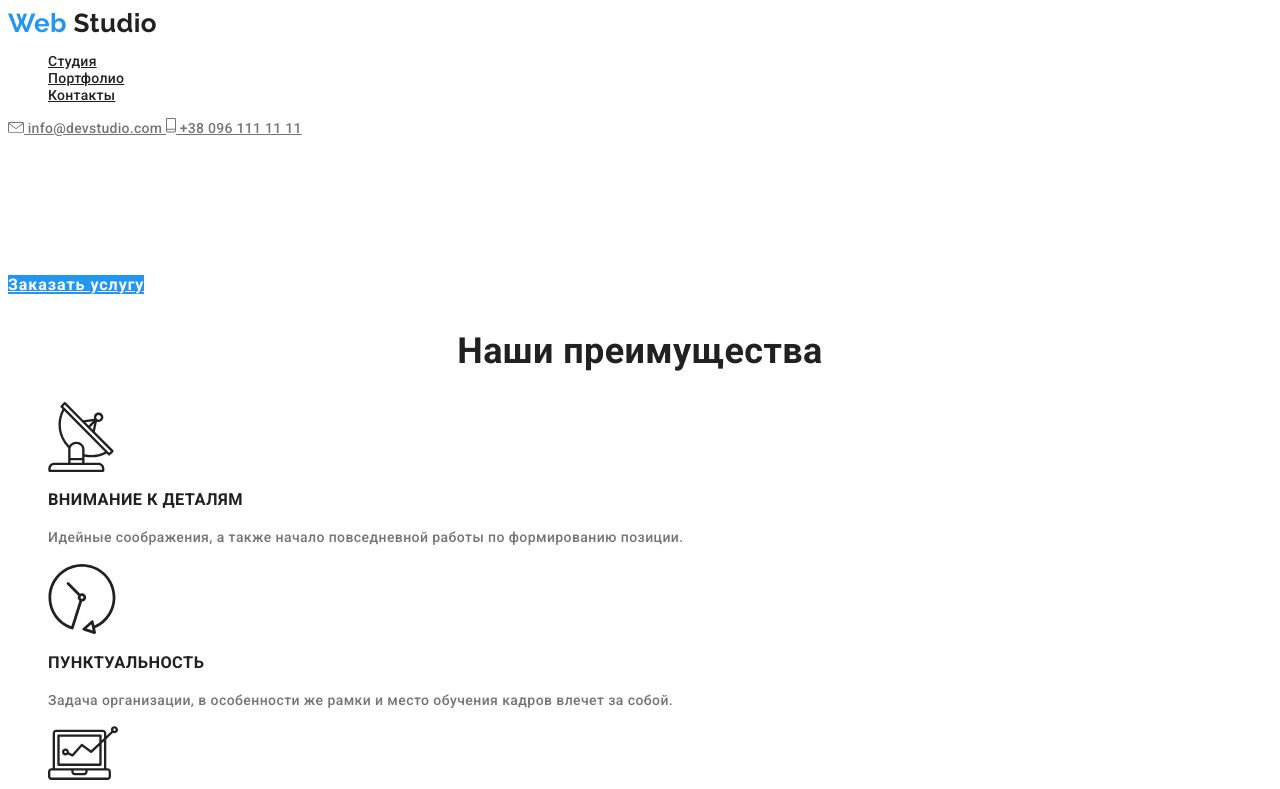
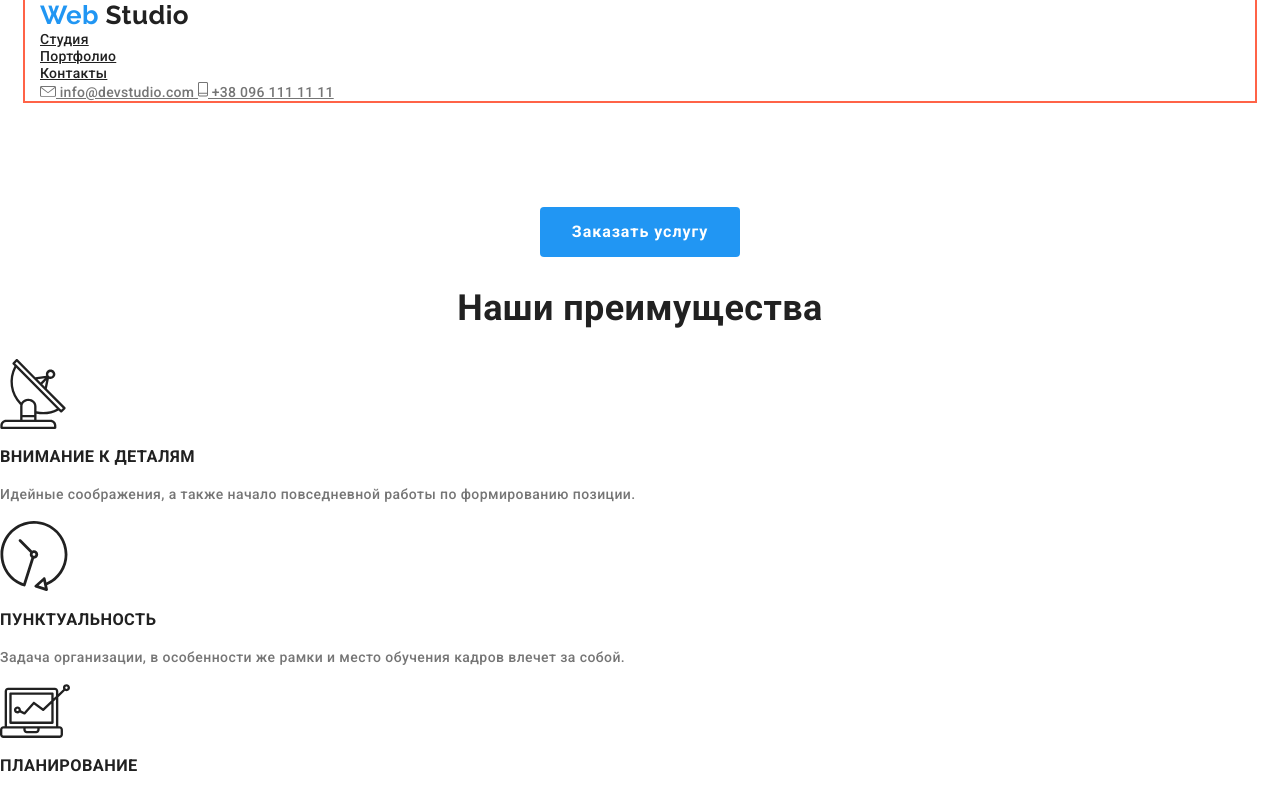
Before and after one commit to AntonFab/goit-markup-hw-03, a plain HTML site: page index.html in a window 1280 px wide. Shown: the top 789 px of the page. Drawn offline with nearby package versions, Linux system fonts and the light colour scheme.

Commit message:
Wrapped header elements in container class and  set up container class in CSS file
+ added normalize.css to index.html and portfolio.html
+ reset ul margins
+ changes in hero section (margins, aligns, button)

```diff
--- a/css/main.css
+++ b/css/main.css
@@ -44,7 +44,18 @@ body {
 }
 
 ul {
+  margin: 0;
+  padding: 0;
   list-style: none;
+}
+
+/* Container */
+.container {
+  margin: 0 auto;
+  width: 1230px;
+  padding-left: 15px;
+  padding-right: 15px;
+  outline: 2px solid tomato;
 }
 
 /* Site navigation */
@@ -76,7 +87,13 @@ ul {
 }
 
 /* Hero */
+.hero {
+  text-align: center;
+}
+
 .hero-title {
+  margin-top: 0;
+  margin-bottom: 46px;
   color: var(--primary-white-color);
   font-weight: 900;
   font-size: 44px;
@@ -167,8 +184,13 @@ footer {
 
 /* Buttons */
 .button {
+  display: inline-block;
+  border-radius: 4px;
   color: var(--secondary-text-color);
   background-color: var(--primary-white-color);
+  text-decoration: none;
+  padding: 10px 32px;
+  min-width: 200px;
 }
 
 .button.primary {
--- a/index.html
+++ b/index.html
@@ -8,11 +8,16 @@
       rel="stylesheet"
       href="https://fonts.googleapis.com/css2?family=Raleway:wght@700&family=Roboto:wght@500;700;900"
     />
+    <link
+      rel="stylesheet"
+      href="https://cdnjs.cloudflare.com/ajax/libs/modern-normalize/0.6.0/modern-normalize.min.css"
+    />
     <link rel="stylesheet" href="./css/main.css" />
   </head>
   <body>
     <!--Шапка-->
     <header>
+      <div class="container">
         <a href="/" class="logo">
           <span class="logo-web">Web</span>
           Studio</a
@@ -32,6 +37,7 @@
           <img src="./images/phone-icon.svg" alt="Телефон" />
           +38 096 111 11 11
         </a>
+      </div>
     </header>
     <main>
       <!--Герой-->
```
Also changed, not shown: portfolio.html (+4 -0 lines). Lines whose indentation alone changed are shown as unchanged.
